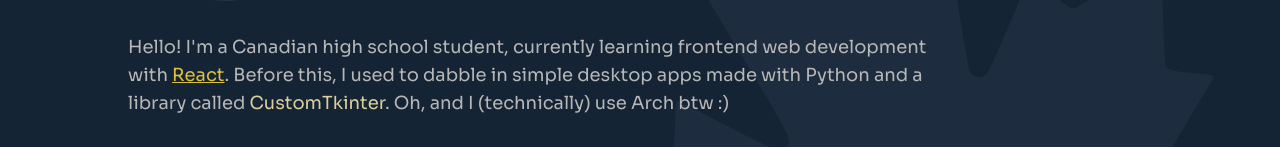
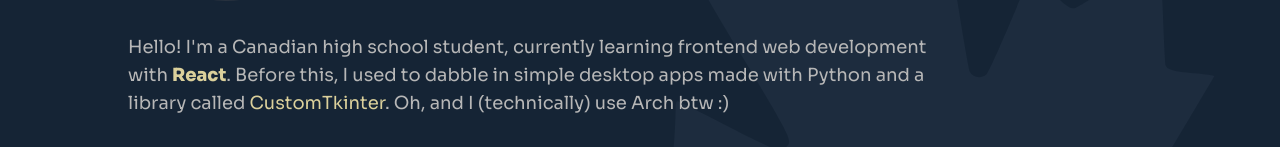
Before and after one commit to SoupCat-Py/reactfolio, a React (Vite) app: page / in a window 1280 px wide. In both pictures the pointer is over the link "React". Shown: the part 323-470 px from the top of the page. Built offline with nearby package versions, Linux system fonts and the light colour scheme; a web font is replaced by a local one.

Commit message:
changed how links work in hero

```diff
--- a/src/sections/Hero.module.css
+++ b/src/sections/Hero.module.css
@@ -6,13 +6,13 @@
 }
 
 .link {
+    color: var(--secondary);
     text-decoration: none;
-    color: var(--secondary);
+    font-weight: normal;
+    transition: font-weight 200ms;
 }
-
 .link:hover {
-    text-decoration: underline;
-    color: var(--primary);
+    font-weight: 900;
 }
 
 .image {
```
